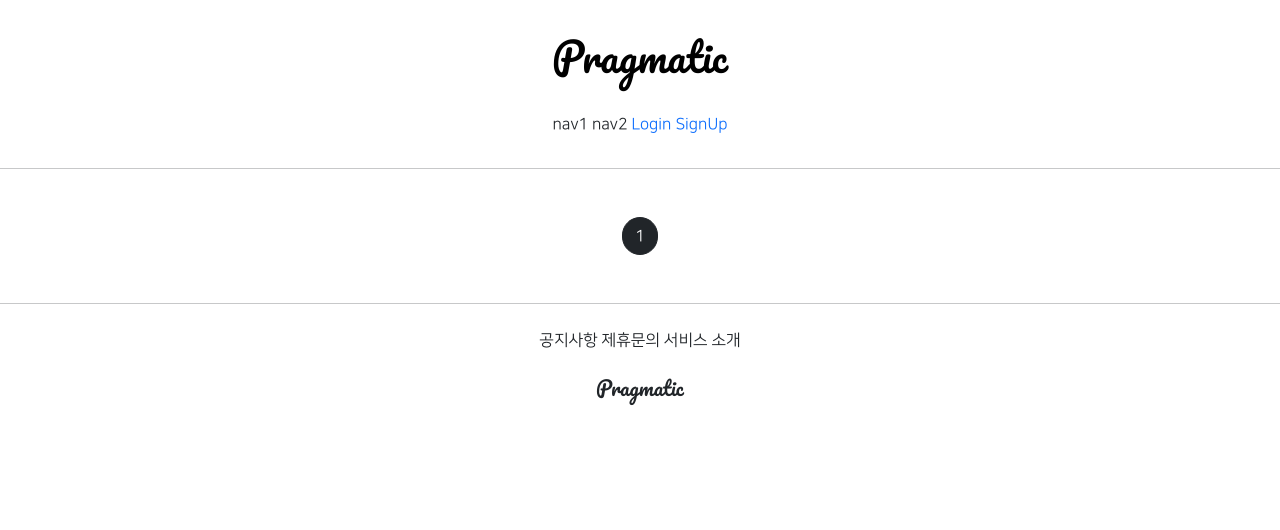
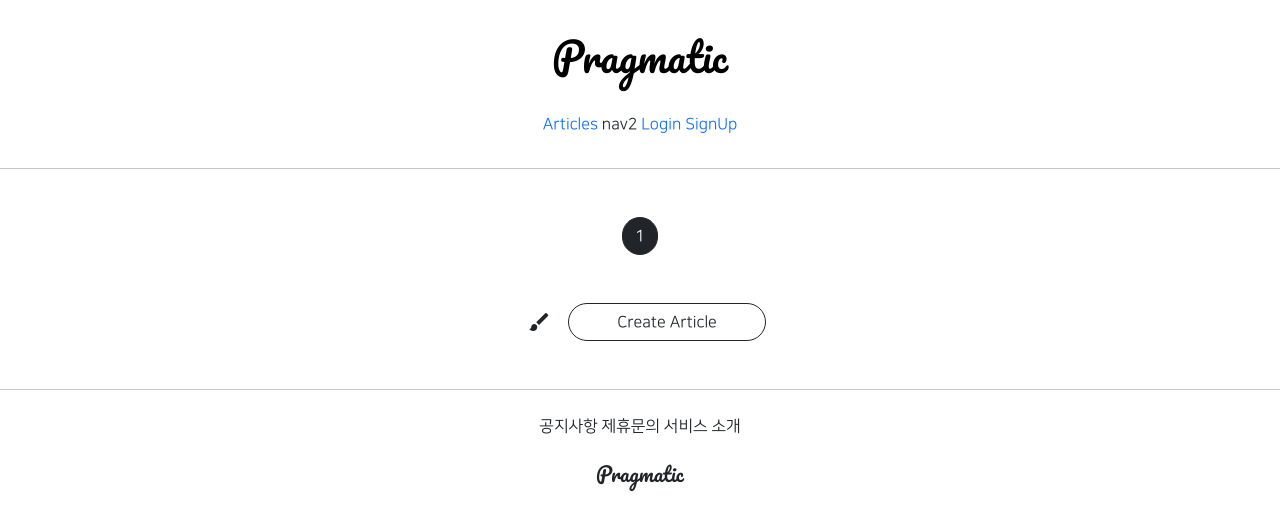
Before and after one commit to success899/gis_4ban_1, a Django app: page /articles/list/ in a window 1280 px wide. Shown: the top 530 px of the page. Run offline with Django 3.2, Linux system fonts and the light colour scheme; data that the repository does not hold is empty; parts of the project's set-up code (start-up, migrations or seed data) failed here and were passed over; some libraries are stand-ins or nearby versions.

Commit message:
210806 class commit 5

```diff
--- a/articleapp/templates/articleapp/list.html
+++ b/articleapp/templates/articleapp/list.html
@@ -42,5 +42,15 @@
 
     {% include 'snippets/pagination.html' %}
 
+    <div class="text-center my-5">
+        <a href="{% url 'articleapp:create' %}"
+            class="btn btn-dart rounded-pill material-icons">
+            brush
+        </a>
+        <a href="{% url 'articleapp:create' %}"
+            class="btn btn-outline-dark rounded-pill px-5">
+            Create Article
+        </a>
+    </div>
 
 {% endblock %}
--- a/templates/header.html
+++ b/templates/header.html
@@ -5,7 +5,11 @@
         </a>
     </div>
     <div class="pragmatic_header_button">
-        <span>nav1</span>
+        <span>
+            <a href="{% url 'articleapp:list' %}">
+                Articles
+            </a>
+        </span>
         <span>nav2</span>
         {% if not user.is_authenticated %}
         <span>
```
